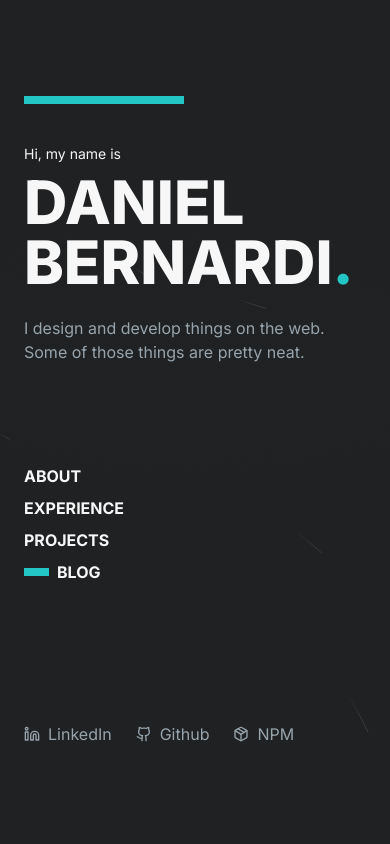
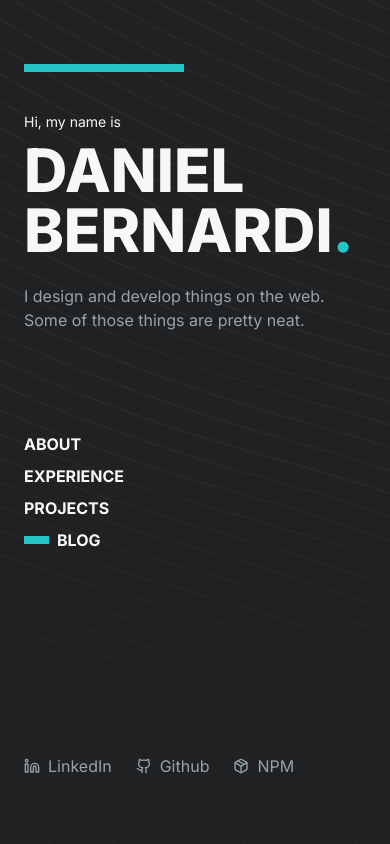
Before and after one commit to danbernardi/portfolio_2024, a Next.js app: page / in a window 390 px wide. Shown: the top 844 px of the page. Built offline with nearby package versions, Linux system fonts and the light colour scheme.

Commit message:
Tweaks sidenav styles for mobile devices

```diff
--- a/src/components/Sidenav/index.tsx
+++ b/src/components/Sidenav/index.tsx
@@ -26,7 +26,7 @@ const links = [
 
 const Sidenav = () => {
   return (
-    <aside className="py-24 flex flex-col h-screen justify-between lg:sticky top-0">
+    <aside className="py-16 md:py-24 flex flex-col h-[100svh] justify-between lg:sticky top-0">
       <div>
         <div className="w-[160px] h-2 bg-blue mb-10" />
         <p className="text-sm mb-2">Hi, my name is</p>
--- a/src/components/ui/BackgroundBeams.tsx
+++ b/src/components/ui/BackgroundBeams.tsx
@@ -81,12 +81,12 @@ export const BackgroundBeams = React.memo(
     return (
       <div
         className={cn(
-          "absolute  h-full w-full inset-0  [mask-size:40px] [mask-repeat:no-repeat] flex items-center justify-center",
+          "absolute h-full w-[200%] md:w-full inset-0 [mask-size:40px] [mask-repeat:no-repeat] flex items-center justify-center",
           className
         )}
       >
         <svg
-          className=" z-0 h-full w-full pointer-events-none absolute "
+          className=" z-0 h-full w-[200%] md:w-full pointer-events-none absolute "
           width="100%"
           height="100%"
           viewBox="0 0 696 316"
```
